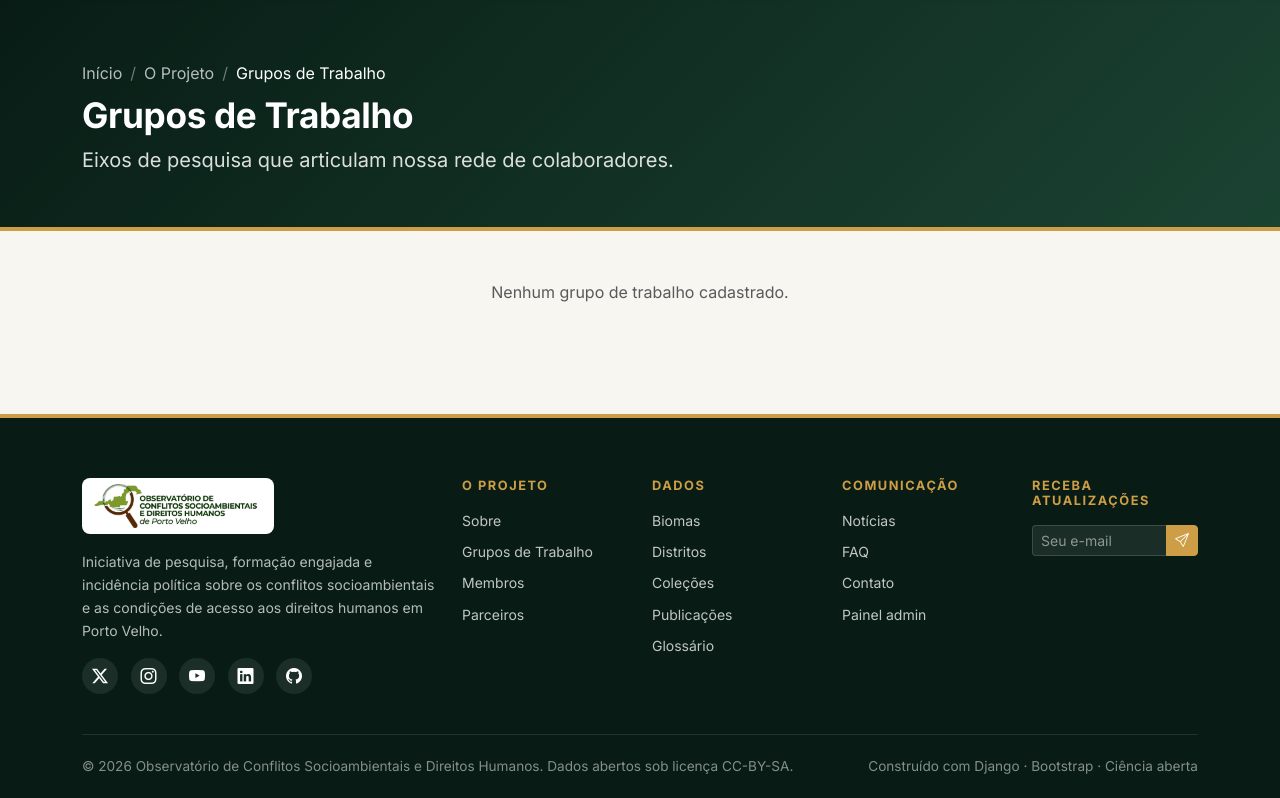
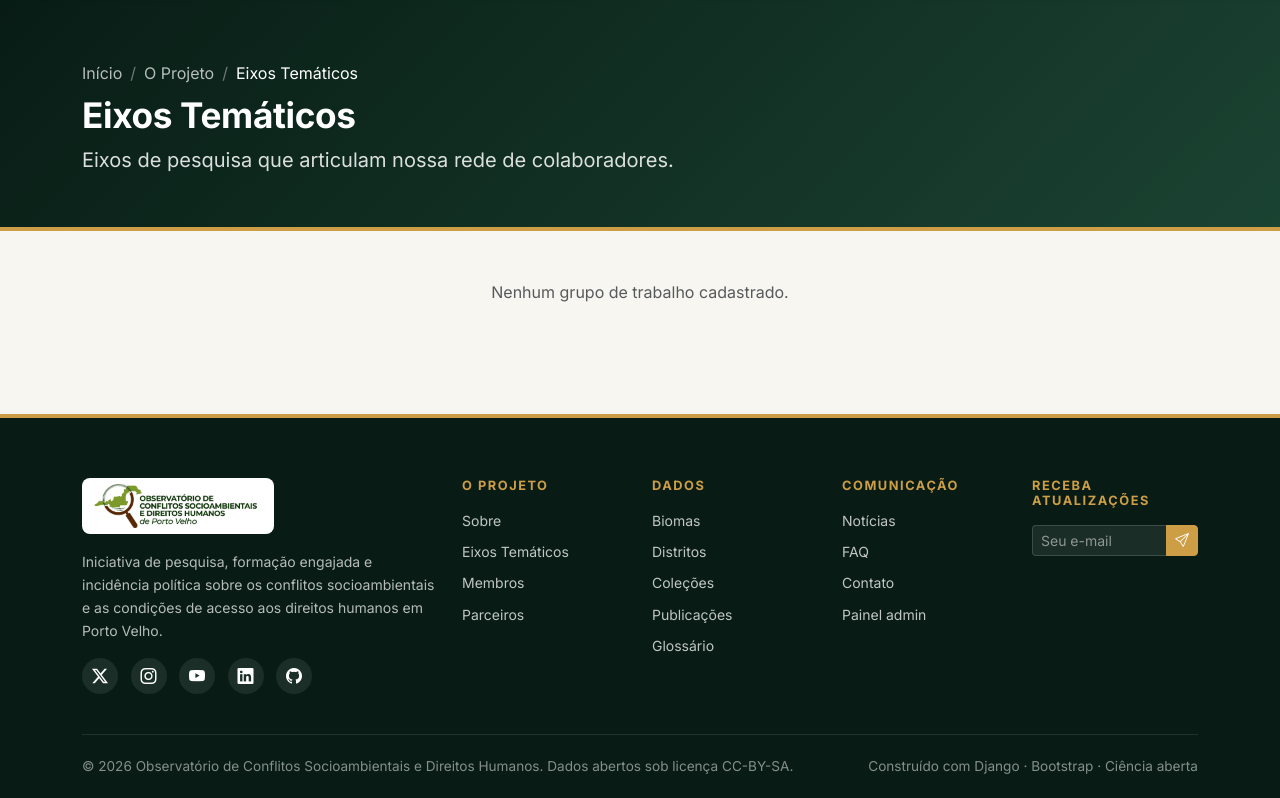
Before and after one commit to fabiomconde/observatorio2, a Django app: page /grupos-de-trabalho/ in a window 1280 px wide. Shown: the part 117-915 px from the top of the page. Run offline with Django 5.2, Linux system fonts and the light colour scheme; data that the repository does not hold is empty.

Commit message:
nomenclatura eixos temáticos

```diff
--- a/core/templates/core/base.html
+++ b/core/templates/core/base.html
@@ -53,7 +53,7 @@
                             <a class="nav-link dropdown-toggle {% if 'o-projeto' in request.path or 'grupos' in request.path or 'membros' in request.path %}active{% endif %}" href="#" data-bs-toggle="dropdown" aria-expanded="false">O Projeto</a>
                             <ul class="dropdown-menu">
                                 <li><a class="dropdown-item" href="{% url 'core:quem_somos' %}"><i class="bi bi-info-circle"></i> Sobre o Observatório</a></li>
-                                <li><a class="dropdown-item" href="{% url 'core:grupos' %}"><i class="bi bi-diagram-3"></i> Grupos de Trabalho</a></li>
+                                <li><a class="dropdown-item" href="{% url 'core:grupos' %}"><i class="bi bi-diagram-3"></i> Eixos Temáticos</a></li>
                                 <li><a class="dropdown-item" href="{% url 'core:membros' %}"><i class="bi bi-people"></i> Membros</a></li>
                             </ul>
                         </li>
@@ -140,7 +140,7 @@
                     <h6>O Projeto</h6>
                     <ul class="list-unstyled small">
                         <li><a href="{% url 'core:quem_somos' %}">Sobre</a></li>
-                        <li><a href="{% url 'core:grupos' %}">Grupos de Trabalho</a></li>
+                        <li><a href="{% url 'core:grupos' %}">Eixos Temáticos</a></li>
                         <li><a href="{% url 'core:membros' %}">Membros</a></li>
                         <li><a href="{% url 'core:quem_somos' %}#parceiros">Parceiros</a></li>
                     </ul>
--- a/core/templates/core/grupo_detalhe.html
+++ b/core/templates/core/grupo_detalhe.html
@@ -8,7 +8,7 @@
         <nav aria-label="breadcrumb">
             <ol class="breadcrumb mb-2">
                 <li class="breadcrumb-item"><a href="{% url 'core:home' %}">Início</a></li>
-                <li class="breadcrumb-item"><a href="{% url 'core:grupos' %}">Grupos de Trabalho</a></li>
+                <li class="breadcrumb-item"><a href="{% url 'core:grupos' %}">Eixos Temáticos</a></li>
                 <li class="breadcrumb-item active">{{ grupo.titulo }}</li>
             </ol>
         </nav>
--- a/core/templates/core/grupos.html
+++ b/core/templates/core/grupos.html
@@ -1,6 +1,6 @@
 {% extends 'core/base.html' %}
 
-{% block title %}Grupos de Trabalho{% endblock %}
+{% block title %}Eixos Temáticos{% endblock %}
 
 {% block content %}
 <section class="page-header">
@@ -9,10 +9,10 @@
             <ol class="breadcrumb mb-2">
                 <li class="breadcrumb-item"><a href="{% url 'core:home' %}">Início</a></li>
                 <li class="breadcrumb-item"><a href="{% url 'core:quem_somos' %}">O Projeto</a></li>
-                <li class="breadcrumb-item active">Grupos de Trabalho</li>
+                <li class="breadcrumb-item active">Eixos Temáticos</li>
             </ol>
         </nav>
-        <h1 class="fw-bold">Grupos de Trabalho</h1>
+        <h1 class="fw-bold">Eixos Temáticos</h1>
         <p class="lead">Eixos de pesquisa que articulam nossa rede de colaboradores.</p>
     </div>
 </section>
--- a/core/templates/core/home.html
+++ b/core/templates/core/home.html
@@ -45,14 +45,14 @@
     </div>
 </section>
 
-<!-- ===================== GRUPOS DE TRABALHO ===================== -->
+<!-- ===================== EIXOS TEMÁTICOS ===================== -->
 {% if grupos %}
 <section class="py-5 bg-white">
     <div class="container">
         <div class="d-flex justify-content-between align-items-end mb-4 flex-wrap gap-2">
             <div>
                 <span class="section-eyebrow">Áreas de atuação</span>
-                <h2 class="section-title mb-0">Grupos de Trabalho</h2>
+                <h2 class="section-title mb-0">Eixos Temáticos</h2>
                 <p class="text-muted mb-0">Conheça os eixos de pesquisa do observatório.</p>
             </div>
             <a href="{% url 'core:grupos' %}" class="btn btn-outline-primary btn-sm">
--- a/core/templates/core/quem_somos.html
+++ b/core/templates/core/quem_somos.html
@@ -67,7 +67,7 @@
 
     {% if grupos %}
     <h2 class="section-title text-center mt-5">Eixos de pesquisa</h2>
-    <p class="text-center text-muted mb-4">Conheça nossos grupos de trabalho que conduzem a operação do observatório.</p>
+    <p class="text-center text-muted mb-4">Conheça os eixos de pesquisa do observatório.</p>
     <div class="row g-3">
         {% for g in grupos %}
         <div class="col-md-6 col-lg-4">
@@ -83,7 +83,7 @@
         {% endfor %}
     </div>
     <div class="text-center mt-4">
-        <a href="{% url 'core:grupos' %}" class="btn btn-outline-primary">Ver todos os grupos de trabalho <i class="bi bi-arrow-right"></i></a>
+        <a href="{% url 'core:grupos' %}" class="btn btn-outline-primary">Ver todos os eixos temáticos <i class="bi bi-arrow-right"></i></a>
     </div>
     {% endif %}
 
```
